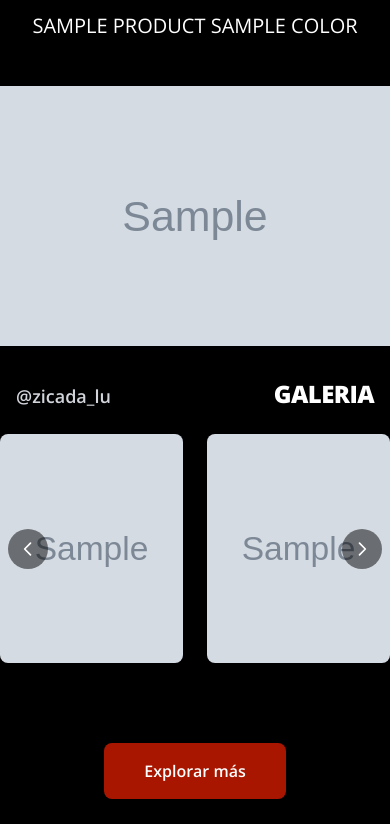
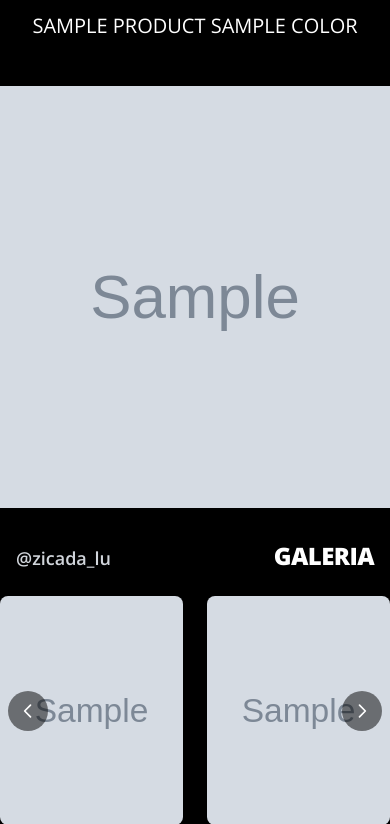
Before and after one commit to Jeremy-Duarte/Zicada, a Django app: template apps/core/templates/home.html in a window 390 px wide. Shown: the part 1520-2344 px from the top of the page. Run offline with Django 5.2, Linux system fonts and the light colour scheme; the template is opened without the code that fills it: most values are stand-ins (such as "Sample title", 1, 10 or a date in 2020); grey boxes marked "Sample" are stand-in pictures; some libraries are stand-ins or nearby versions.

Commit message:
fix(home): promos adaptativas por aspect ratio via clamp sin px
Se reemplaza aspect-[3/2] + md:h-dvh por h-[clamp(50dvh,70vw,100dvh)]
que se adapta automaticamente al aspect ratio del viewport sin usar
ningun breakpoint en px.

  tall phone:   70vw < 50dvh          → 50dvh (mitad pantalla)
  tablet:       50dvh < 70vw < 100dvh → 70vw  (ancho domina)
  desktop:      70vw > 100dvh         → 100dvh (full height)

```diff
--- a/apps/core/templates/home.html
+++ b/apps/core/templates/home.html
@@ -161,13 +161,13 @@ reflejan tu estilo. Envíos a todo el país.{% endblock %}
         {% endfor %}
     {% endif %}
 
-    <!-- Publicidad: full-screen, 4:3, sin texto, cada una apilada -->
+    <!-- Publicidad: altura adaptativa segun aspect ratio del viewport -->
     {% if promos %}
         {% for promo in promos %}
         {% if promo.link_url %}
-        <a href="{{ promo.link_url }}" class="block w-full aspect-[3/2] md:h-dvh md:aspect-auto overflow-hidden relative focus:outline-none focus-visible:ring-2 focus-visible:ring-zicada-accent" aria-label="{{ promo.title|default:'Publicidad Zicada' }}">
+        <a href="{{ promo.link_url }}" class="block w-full h-[clamp(50dvh,70vw,100dvh)] overflow-hidden relative focus:outline-none focus-visible:ring-2 focus-visible:ring-zicada-accent" aria-label="{{ promo.title|default:'Publicidad Zicada' }}">
         {% else %}
-        <div class="w-full aspect-[3/2] md:h-dvh md:aspect-auto overflow-hidden relative">
+        <div class="w-full h-[clamp(50dvh,70vw,100dvh)] overflow-hidden relative">
         {% endif %}
             <img src="{{ promo.image.url }}" alt="{{ promo.title|default:'' }}"
                 class="w-full h-full object-cover"
```
